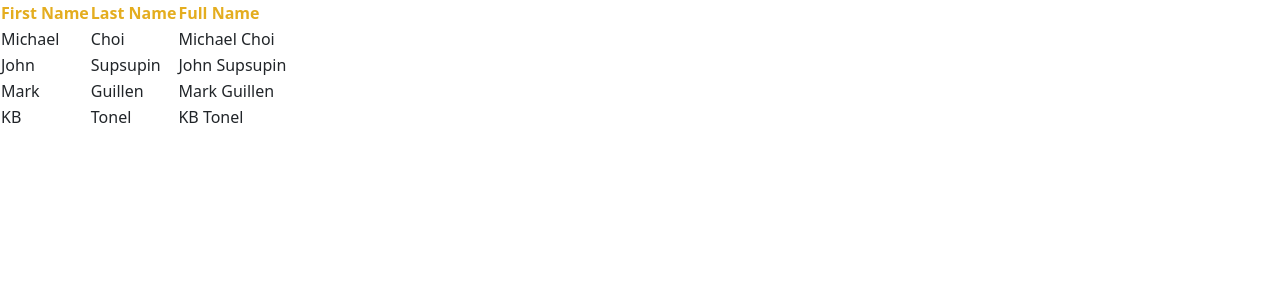
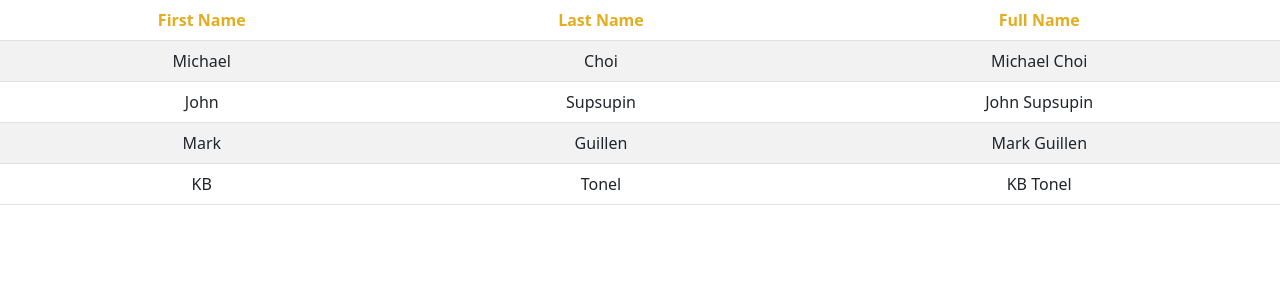
Before and after one commit to Jamey134/html_table, a Flask app: page / in a window 1280 px wide. Shown: the top 300 px of the page. Run offline with Flask 3, Linux system fonts and the light colour scheme.

Commit message:
final commit w/ bootstrap

```diff
--- a/templates/list.html
+++ b/templates/list.html
@@ -5,11 +5,17 @@
     <meta http-equiv="X-UA-Compatible" content="IE=edge">
     <meta name="viewport" content="width=device-width, initial-scale=1.0">
     <link rel="stylesheet" href="https://cdn.jsdelivr.net/npm/bootstrap@5.2.3/dist/css/bootstrap.min.css">
+    <style>
+        *{
+            margin: 0 auto;
+            text-align: center;
+        }
+    </style>
     <title>HTML Table</title>
 </head>
 <body>
-    <table class="user_table" >
-        <thead class="thead-dark">
+    <table class="table table-striped header-dark table-hover" >
+        <thead class="user_table">
             <tr style="color: rgb(228,173,31);">
                 <th scope="col">First Name</th>
                 <th scope="col">Last Name</th>
```
